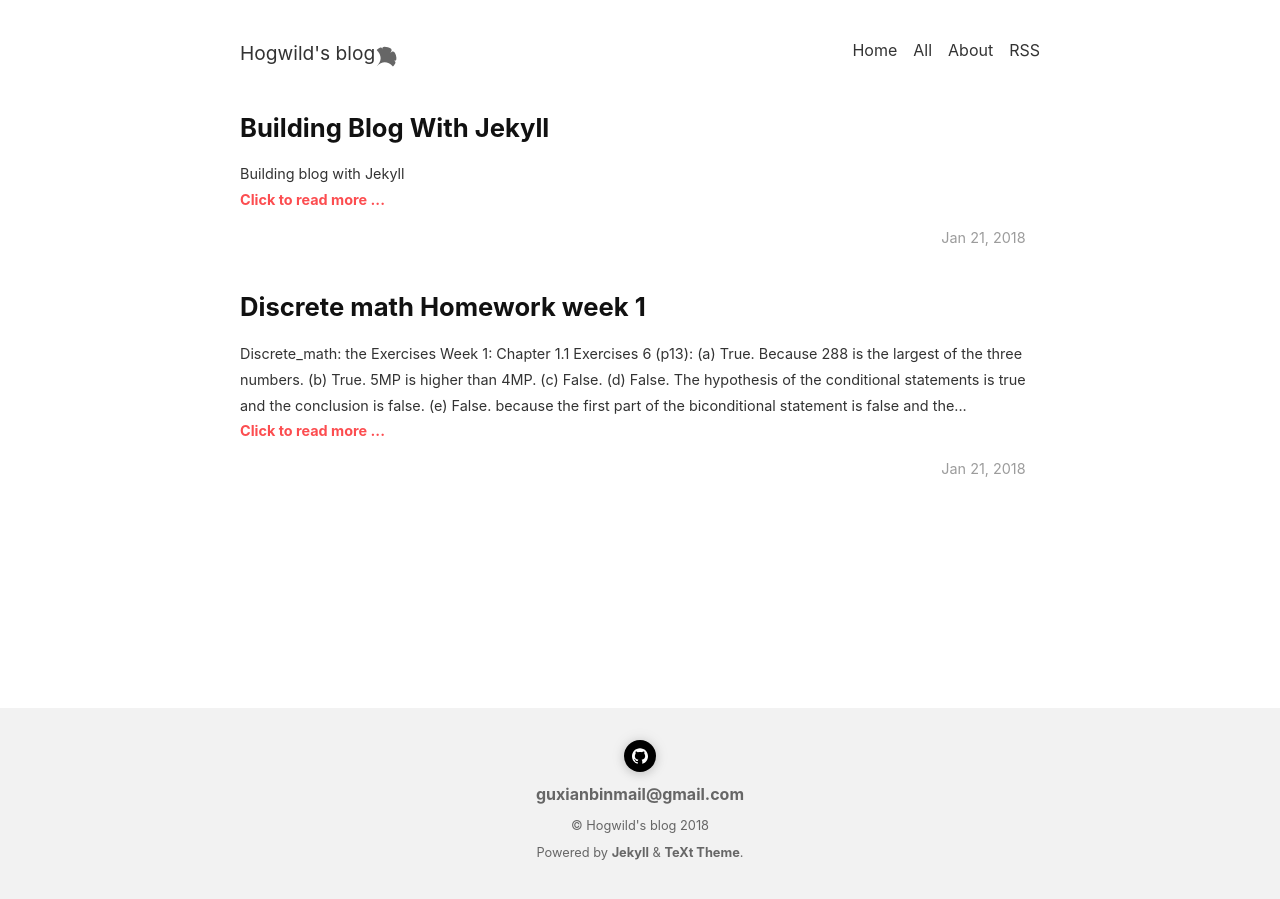
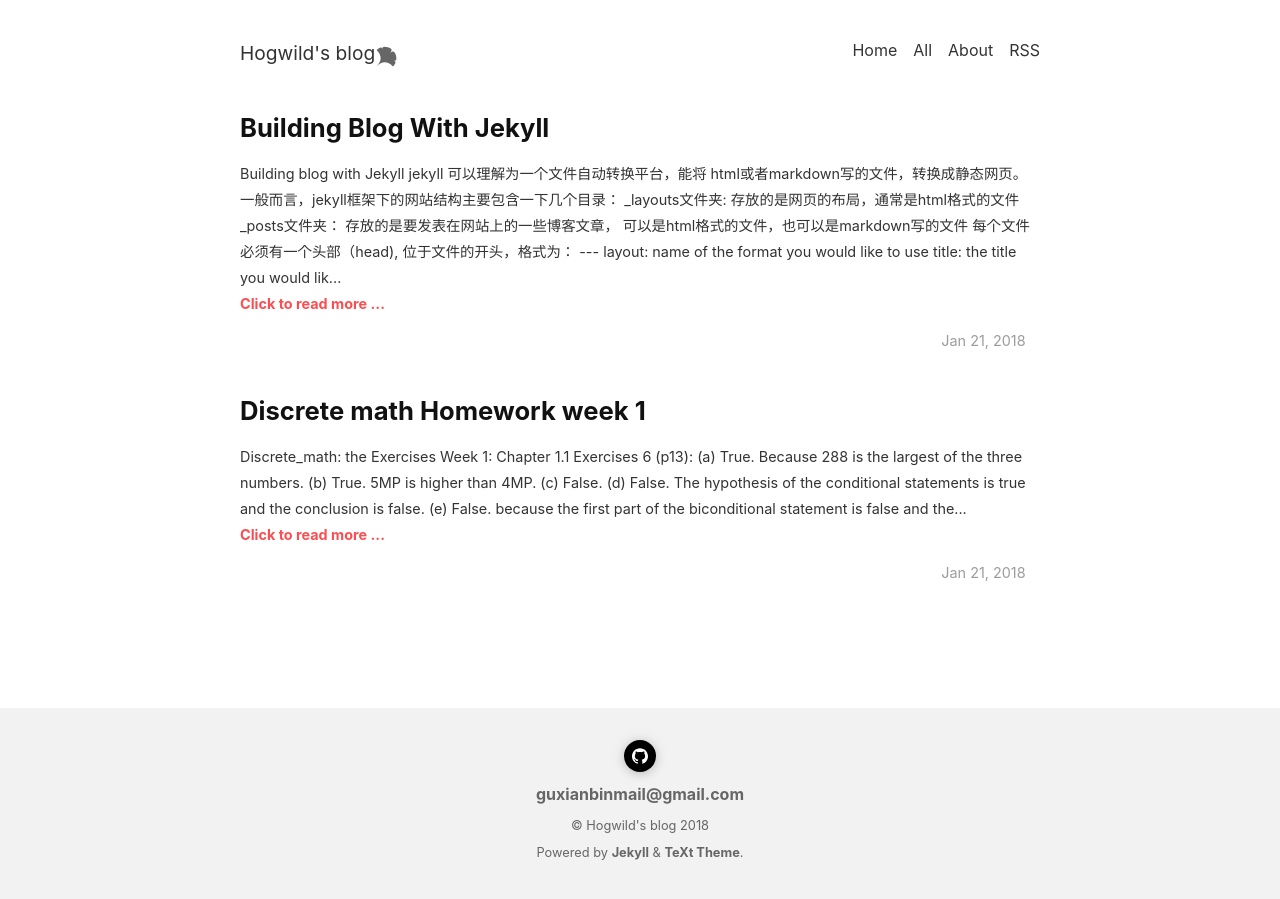
Before and after one commit to hogwild/blog, a Jekyll site: the page built from index.html, in a window 1280 px wide. Built offline with Jekyll 4.4.1, drawn with Linux system fonts in a browser that asks for light colours; nearby versions of some CDN libraries; the list of posts is cut into pages by our own code.

Commit message:
new blog

````diff
--- a/_posts/2018-1-21-building-blog-with-jekyll.md
+++ b/_posts/2018-1-21-building-blog-with-jekyll.md
@@ -2,3 +2,23 @@
 layout: post
 ---
 # Building blog with Jekyll
+jekyll 可以理解为一个文件自动转换平台，能将 html或者markdown写的文件，转换成静态网页。
+一般而言，jekyll框架下的网站结构主要包含一下几个目录：
+- _layouts文件夹: 存放的是网页的布局，通常是html格式的文件
+- _posts文件夹： 存放的是要发表在网站上的一些博客文章， 可以是html格式的文件，也可以是markdown写的文件
+  - 每个文件必须有一个头部（head), 位于文件的开头，格式为：
+    ```markdown
+    ---
+    layout: name of the format you would like to use
+    title: the title you would like to give to the page
+    ---
+    ```
+此外，还有一个 _config.yml文件，用来存放一些格式化的通用信息，比如，网站主人的名称，电子邮件等，以及一些网站的设置参数。
+
+在 github page上，还得在根目录下存放一个index.html（或者 index.md）文件，作为整个网站的首页。
+
+接下来简单讲一下 jekyll 的安装：
+1. install ruby:
+For Ubuntu, the installation is different to  other system.
+  - rvm
+2. install jekyll: 建议使用 bundle insall
````
